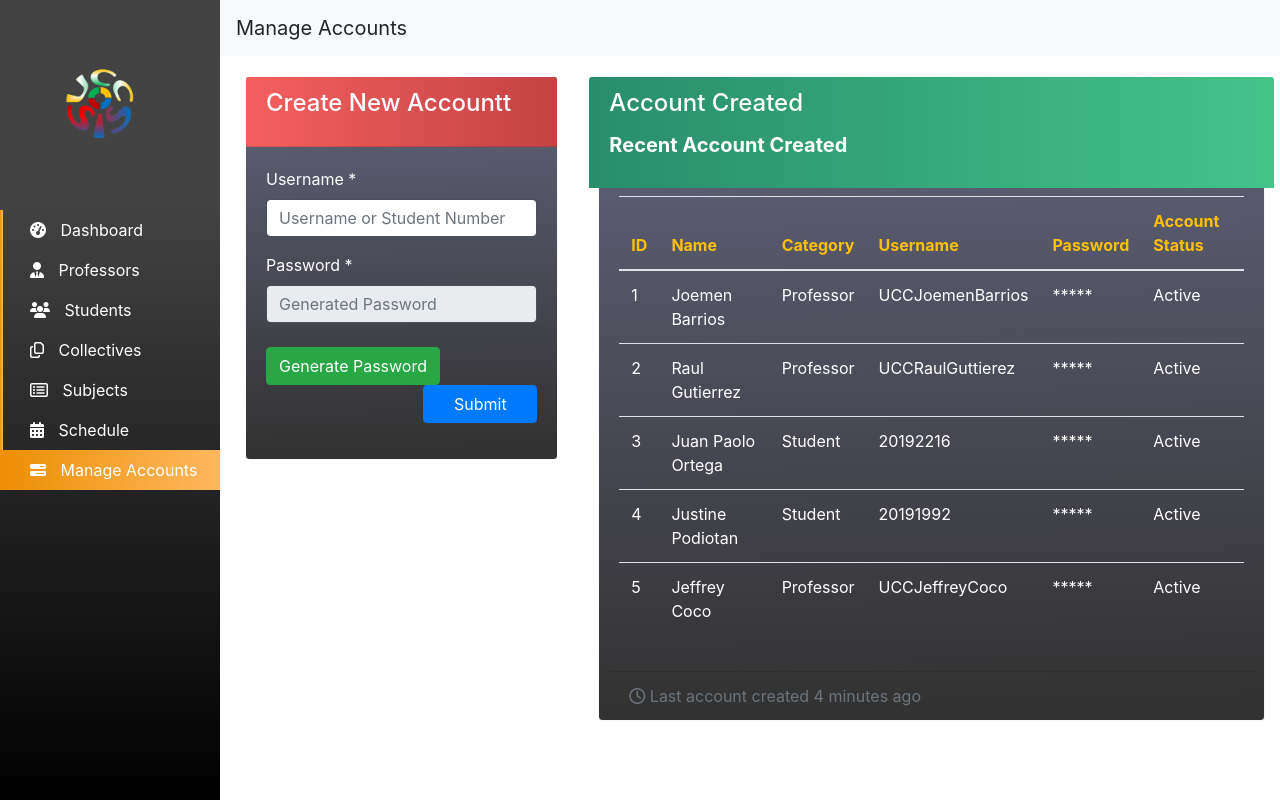
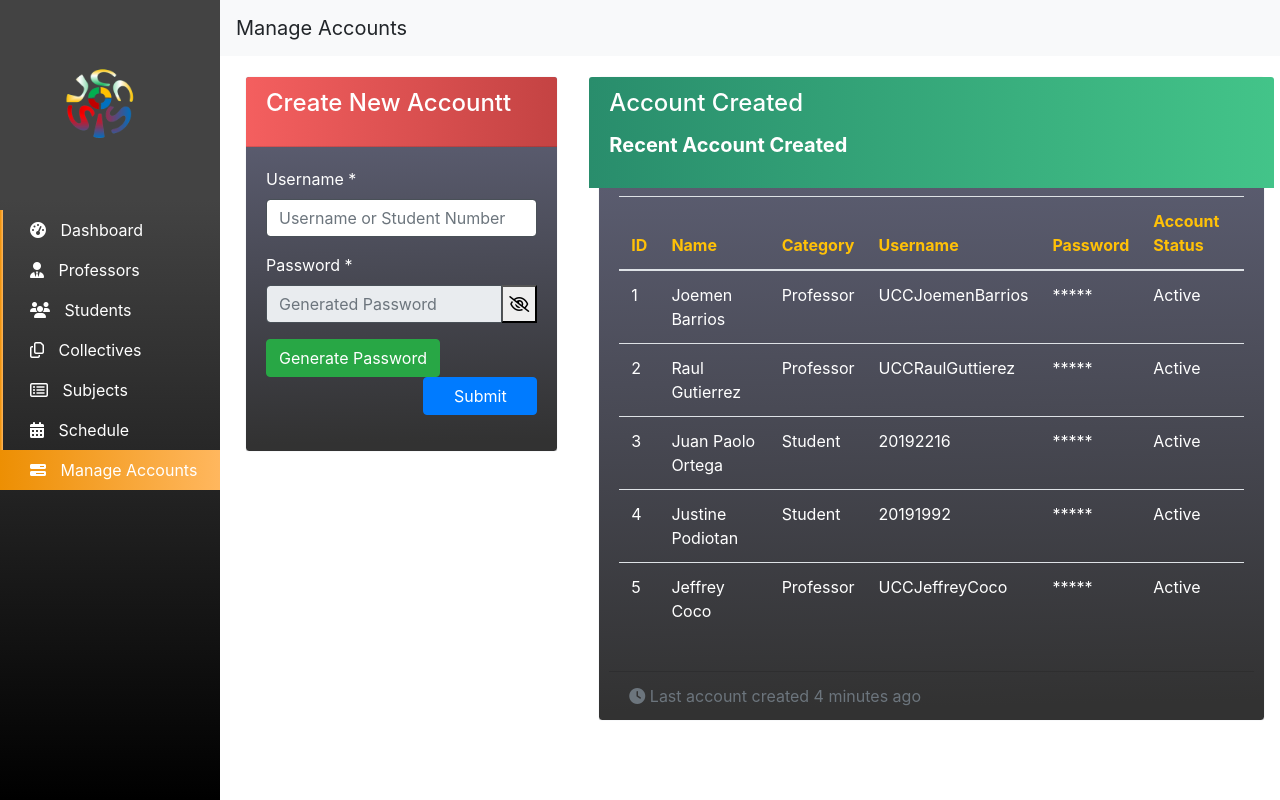
Before and after one commit to saisarah/Student-Information-System, a PHP site: page /manageAcc.php in a window 1280 px wide. Run offline with PHP 8.4, Linux system fonts and the light colour scheme; some libraries are stand-ins or nearby versions.

Commit message:
Added button to show password

```diff
--- a/manageAcc.php
+++ b/manageAcc.php
@@ -11,7 +11,7 @@
     <script type="text/javascript" src="assets/js/filter-table.js"></script>
     <script type="text/javascript" src="assets/js/jquery.min.js"></script>
     <script type="text/javascript" src="assets/js/popper.min.js"></script>
-    <script type="text/javascript" src="assets/ootstrap-4/js/bootstrap.min.js"></script>
+    <script type="text/javascript" src="assets/bootstrap-4/js/bootstrap.min.js"></script>
     <script src="https://kit.fontawesome.com/b1b0cba1bb.js" crossorigin="anonymous"></script>
     <title>Admin</title>
 </head>
@@ -19,7 +19,7 @@
 <body>
    <div class="sidebar-container" id="navItem">
   <a href="#" class="navbar-brand">
-    <img src="image/logo.png" height="200">
+    <img src="assets/image/logo.png" height="200">
   </a>
   <ul class="sidebar-navigation">
 
@@ -109,8 +109,13 @@
 
                 <div class="form-group col-md-12">
                   <label>Password *</label>
-                  <input type="text" placeholder="Generated Password" disabled="" class="form-control"><br>
-                  <button type="submit" class="btn btn-success">Generate Password</button>
+                  <div class="input-group mb-3">
+                    <input type="Password" id="txtGenerated" placeholder="Generated Password" class="form-control" placeholder="Recipient's username" disabled>
+                  <div class="input-group-append">
+                    <button id="btnShowPass" class="far fa-eye-slash"></button>
+                  </div>
+                </div>
+                  <button type="submit" id="btnGenerate" class="btn btn-success">Generate Password</button>
                   <button type="submit" style="float: right;" class="btn btn-primary btnSubmit">Submit</button>
                 </div>
 
@@ -183,7 +188,7 @@
             </div>
             <div class="card-footer text-muted bg-transparent">
                   <div class="stats">
-                    <i class="far fa-clock"></i> Last account created 4 minutes ago
+                    <i class="fa fa-clock"></i> Last account created 4 minutes ago
                   </div>
                 </div>
             </div>
@@ -194,7 +199,8 @@
   </div>
 </div>
 
-
+<script src="https://code.jquery.com/jquery-3.6.0.min.js" integrity="sha256-/xUj+3OJU5yExlq6GSYGSHk7tPXikynS7ogEvDej/m4=" crossorigin="anonymous"></script>
+    <script src="assets/js/script.js"></script>
 </body>
 
 </html>
```
